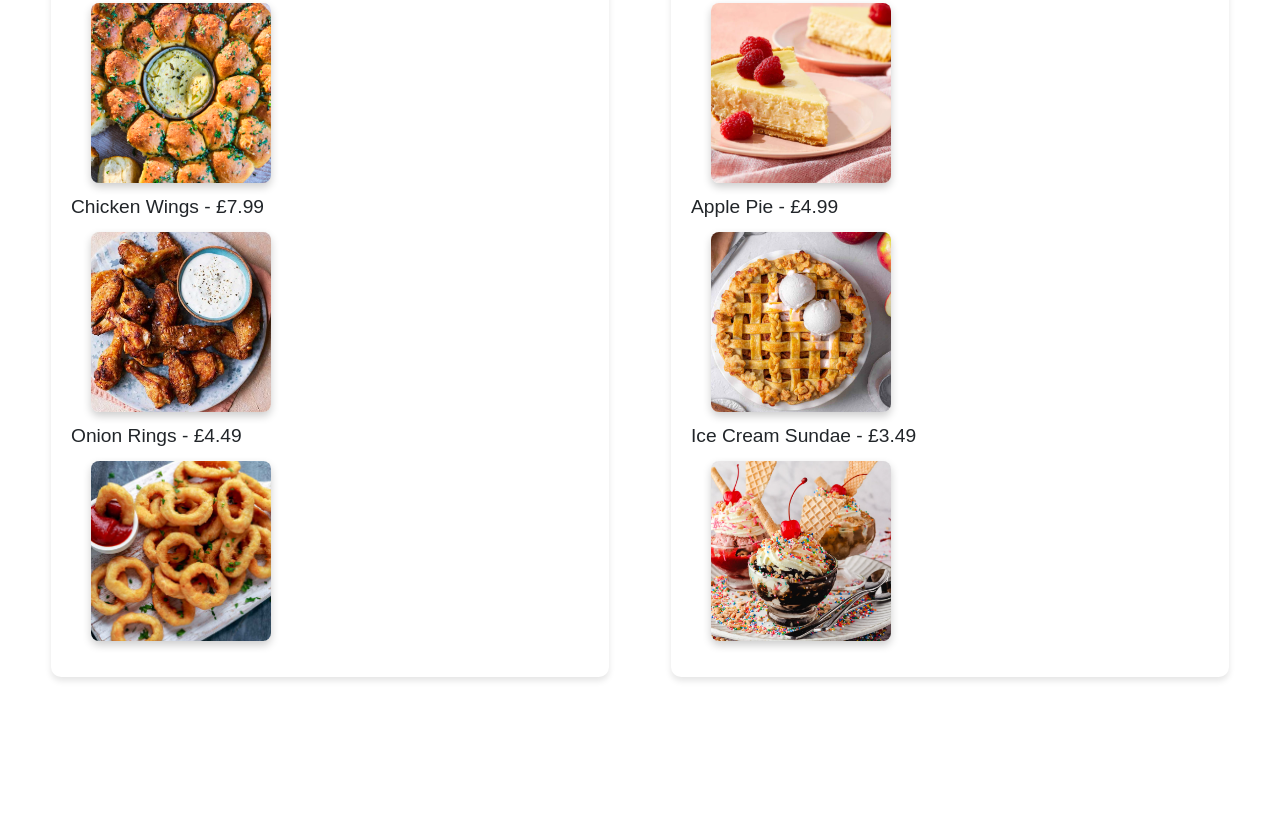
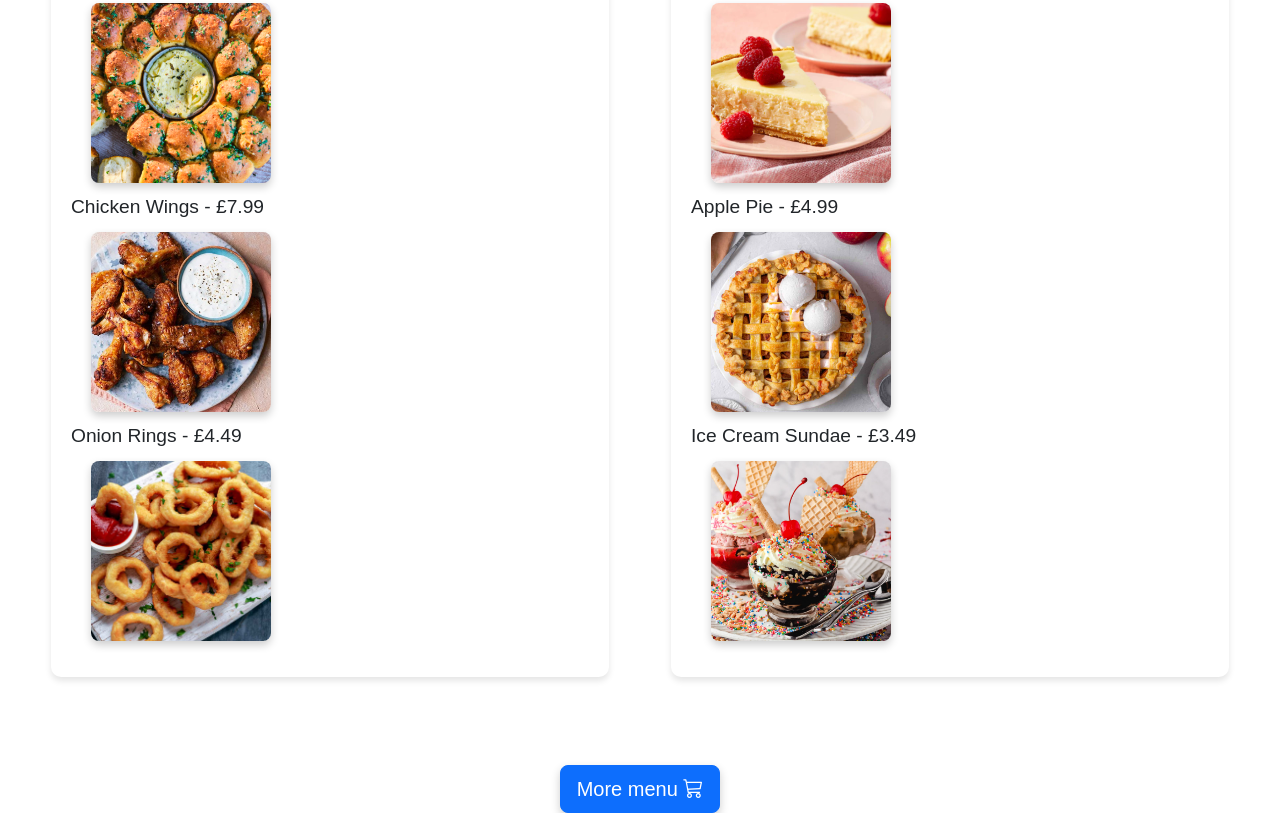
Before and after one commit to pun-02/group-D, a plain HTML site: page menu.html in a window 1280 px wide. Shown: the part 1518-2331 px from the top of the page. Before the commit the page ends 2215 px from the top, so only its background shows below. Drawn offline with nearby package versions, Linux system fonts and the light colour scheme.

Commit message:
Update menu.html

```diff
--- a/menu.html
+++ b/menu.html
@@ -85,6 +85,11 @@
   <button id="goToTopBtn" class="go-to-top-btn" onclick="scrollToTop()">
     <i class="bi bi-arrow-up-circle"></i> <!-- You can use any icon you prefer -->
     </button>
+  <div class="text-center my-5">
+  <a href="order.html" class="btn btn-primary btn-lg">
+    More menu <i class="bi bi-cart3"></i>
+  </a>
+</div>
 
   <!-- Footer -->
   <footer class="bg-danger text-white text-center p-3">
```
